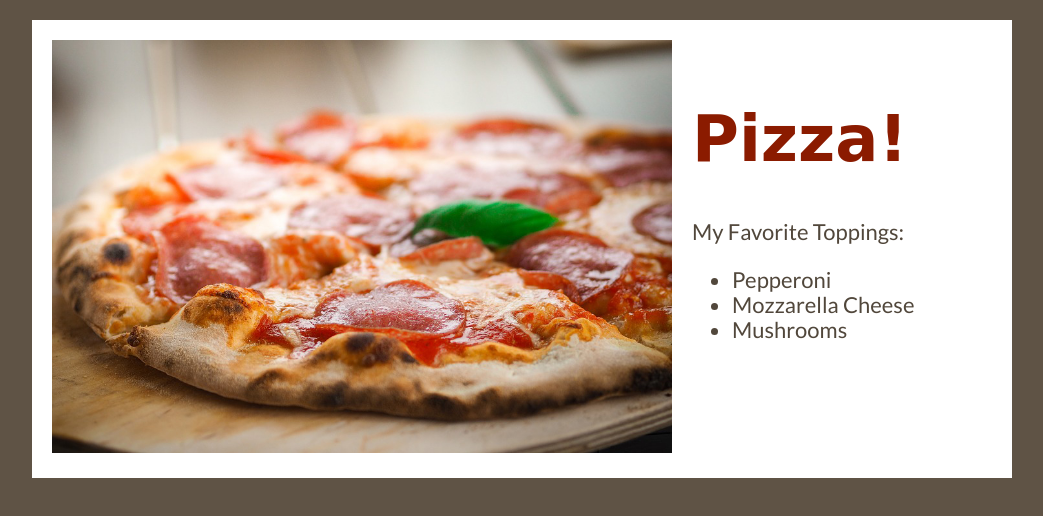
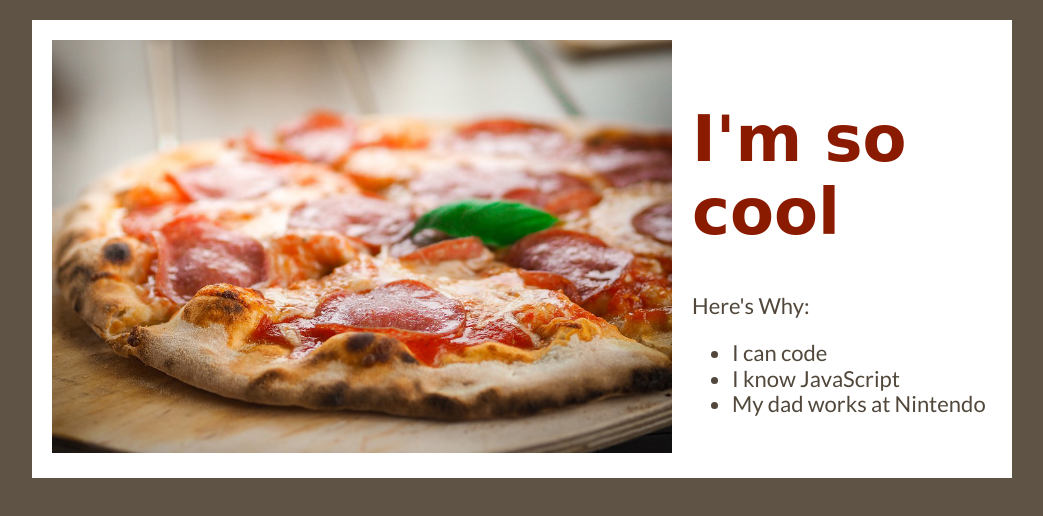
Before and after one commit to Strayhorna/The-Grandmaster, a plain HTML site: page index.html in a window 1280 px wide. Shown: the whole page, without its empty margins (118-1161 px from the left). Drawn offline with nearby package versions, Linux system fonts and the light colour scheme; files whose address does not match are found by name; a web font is replaced by a local one.

Commit message:
Update index.html

```diff
--- a/index.html
+++ b/index.html
@@ -2,7 +2,7 @@
 <html>
 <head>
 
-<title>My Favorite Pizza</title>
+<title>I'M THE GRANDMASTER</title>
 
 <link rel="stylesheet" href="https://cdnjs.cloudflare.com/ajax/libs/normalize/5.0.0/normalize.min.css" />
 
@@ -19,12 +19,12 @@
     <img src="images/pizza.jpg" alt="Pizza with pepperoni and cheese." />
   </div>
   <div class="textContainer">
-    <h1>Pizza!</h1>
-    <p>My Favorite Toppings: </p>
+    <h1>I'm so cool</h1>
+    <p>Here's Why: </p>
     <ul>
-      <li>Pepperoni</li>
-      <li>Mozzarella Cheese</li>
-      <li>Mushrooms</li>
+      <li>I can code</li>
+      <li>I know JavaScript</li>
+      <li>My dad works at Nintendo</li>
     </ul>
   </div>
 </div>
```
